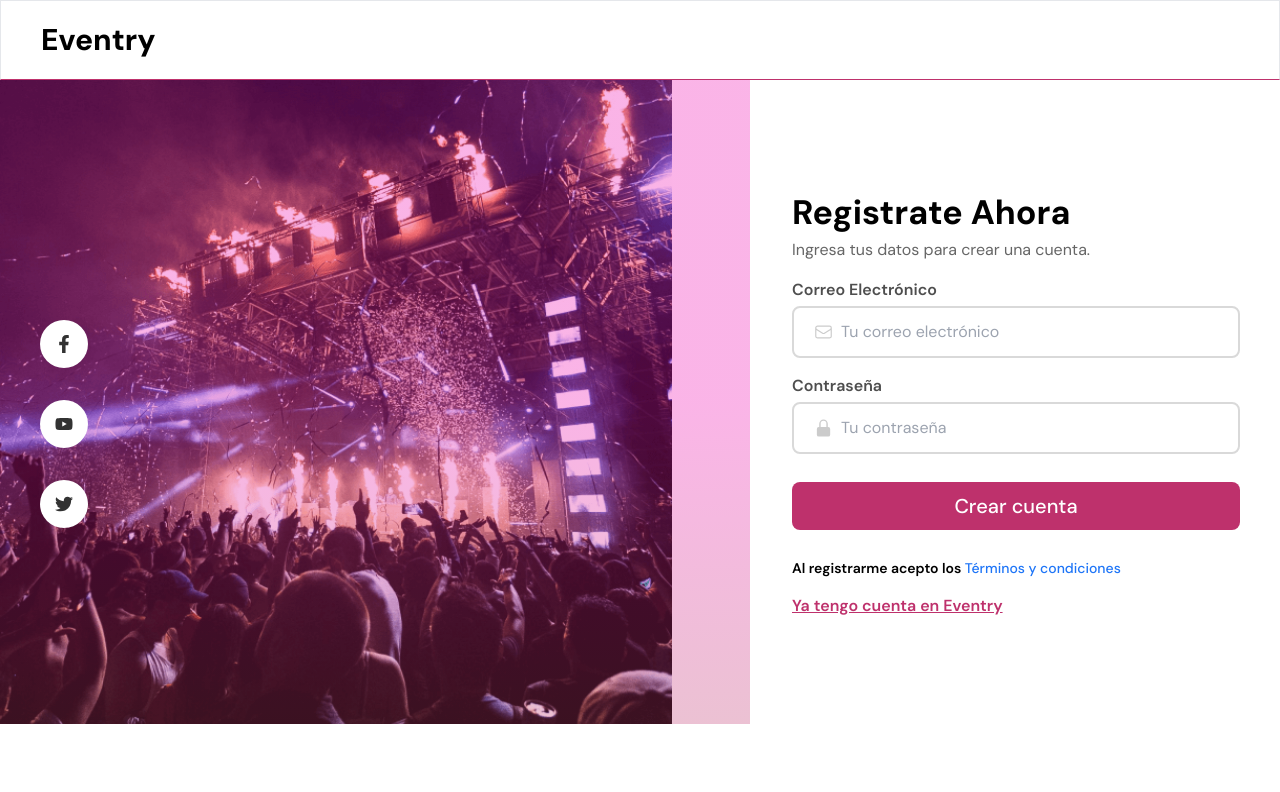
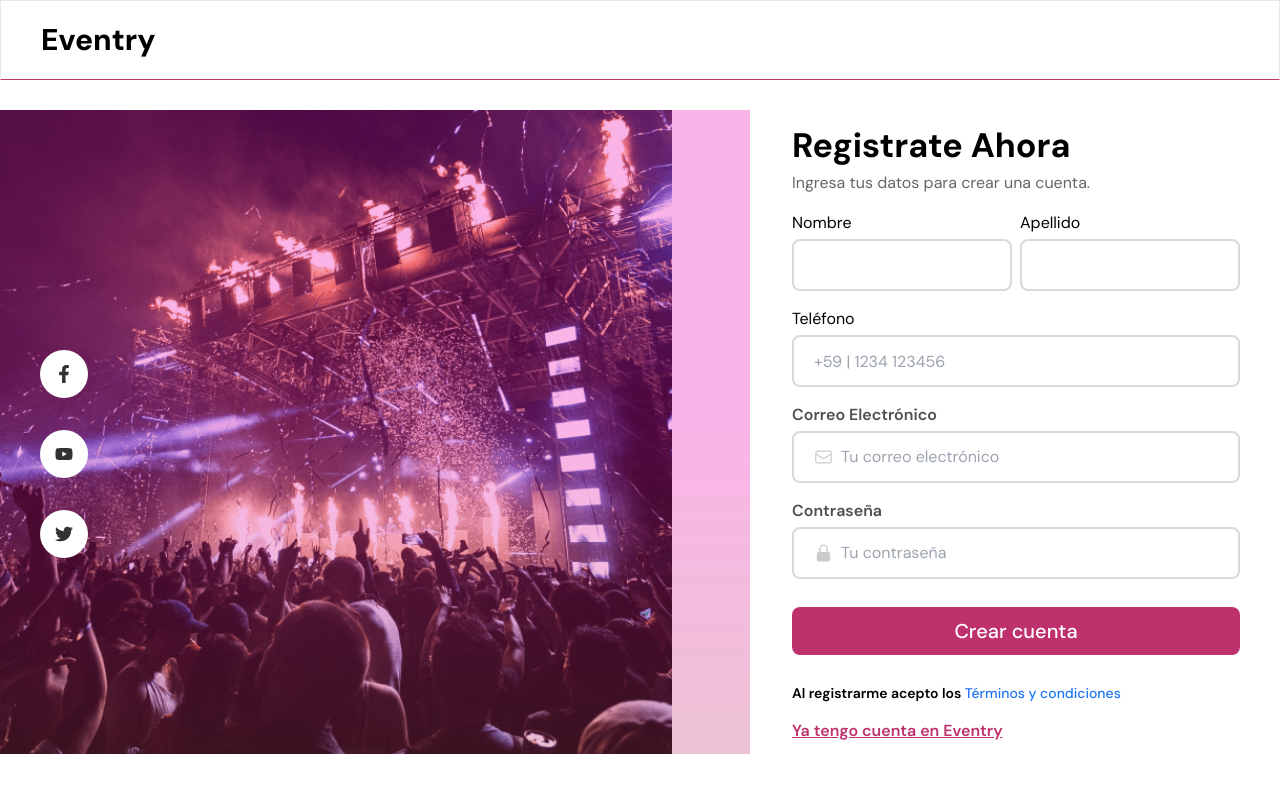
Before and after one commit to No-Country/S12-01-M-Node-React, a Next.js app in the folder frontend/: page /register in a window 1280 px wide. Shown: the top 792 px of the page. Built offline with nearby package versions, Linux system fonts and the light colour scheme.

Commit message:
fix: Register form submit

```diff
--- a/frontend/src/components/register/formRegister/FormRegister.tsx
+++ b/frontend/src/components/register/formRegister/FormRegister.tsx
@@ -3,10 +3,13 @@ import { roboto } from "@/assets/font";
 import { LockClosedIcon } from "@heroicons/react/20/solid";
 import { EnvelopeIcon } from "@heroicons/react/24/outline";
 import React from "react";
-import { useForm, SubmitHandler } from "react-hook-form";
+import { useForm } from "react-hook-form";
 
 interface RegisterFormInputs {
-  username: string;
+  nombre: string;
+  apellido: string;
+  telefono: string;
+  email: string;
   password: string;
 }
 
@@ -15,60 +18,90 @@ const RegisterForm: React.FC = () => {
     register,
     handleSubmit,
     formState: { errors },
+    reset,
   } = useForm<RegisterFormInputs>();
 
-  const onSubmit: SubmitHandler<RegisterFormInputs> = (data) => {
+  const onSubmit = (data: RegisterFormInputs) => {
     // Simula el proceso de inicio de sesión
     console.log("Datos de registro de usuario:", data);
+    reset();
   };
 
   return (
     <form
       onSubmit={handleSubmit(onSubmit)}
-      className={`flex flex-col gap-4 text-${roboto}`}
-    >
+      className={`flex flex-col gap-4 text-${roboto}`}>
+      <div className="flex gap-2">
+        <div className="flex flex-col w-full">
+          <label htmlFor="nombre">Nombre</label>
+          <input
+            type="text"
+            {...register("nombre", { required: true })}
+            className="h-10 rounded-lg border-2 w-full px-5 py-6 border-[#D9D9D9] mt-1 "
+            name="nombre"
+          />
+        </div>
+        <div className="flex flex-col w-full">
+          <label htmlFor="apellido">Apellido</label>
+          <input
+            type="text"
+            {...register("apellido", { required: true })}
+            className="h-10 rounded-lg border-2 w-full px-5 py-6 border-[#D9D9D9] mt-1 "
+            name="apellido"
+          />
+        </div>
+      </div>
       <div>
-        <label className="  text-[#4e4e4e] font-semibold" htmlFor="user">
-          {" "}
+        <label htmlFor="telefono">Teléfono</label>
+        <input
+          type="text"
+          {...register("telefono", { required: true })}
+          className="h-10 rounded-lg border-2 w-full px-5 py-6 border-[#D9D9D9] mt-1 "
+          placeholder="+59 | 1234 123456"
+          name="telefono"
+        />
+      </div>
+      <div>
+        <label
+          className="  text-[#4e4e4e] font-semibold"
+          htmlFor="user">
           Correo Electrónico
         </label>
         <div className="flex items-center h-10 rounded-lg border-2 w-full px-5 py-6 border-[#D9D9D9] mt-1">
           <EnvelopeIcon className="text-base w-5 h-5 opacity-20" />
           <input
-            type="gmail"
-            {...register("username", { required: true })}
+            type="email"
+            {...register("email", { required: true })}
             placeholder="Tu correo electrónico"
             className="ring-transparent ring-0 w-full focus:ring-0 focus:ring-transparent text-[#4e4e4e] outline-none pl-2 "
-            name="user"
+            name="email"
           />
         </div>
-        {errors.username && <p>Este campo es requerido</p>}
+        {errors.email && <p>Este campo es requerido</p>}
       </div>
       <div>
-        <label className="text-[#4e4e4e] font-semibold" htmlFor="pass">
+        <label
+          className="text-[#4e4e4e] font-semibold"
+          htmlFor="password">
           Contraseña
         </label>
-
         <div className="flex items-center h-10 rounded-lg border-2 w-full px-5 py-6 border-[#D9D9D9] mt-1">
           <LockClosedIcon className="text-base w-5 h-5 opacity-20" />
-
           <input
             type="password"
-            {...register("password", { required: true, minLength: 6 })}
+            {...register("password", { required: true })}
             placeholder="Tu contraseña"
             className="ring-transparent ring-0 w-full focus:ring-0 focus:ring-transparent text-[#4e4e4e] outline-none pl-2 "
-            name="pass"
+            name="password"
           />
         </div>
         {errors.password && (
           <p>La contraseña debe tener al menos 6 caracteres</p>
         )}
       </div>
-
       <button
         type="submit"
-        className="py-[10px] my-3 px-6 bg-[#be316c] hover:bg-[#cf4f85] duration-300 rounded-lg font-medium text-xl text-white"
-      >
+        className="py-[10px] my-3 px-6 bg-[#be316c] hover:bg-[#cf4f85] duration-300 rounded-lg font-medium text-xl text-white">
         Crear cuenta
       </button>
     </form>
--- a/frontend/src/helpers/interfaces.tsx
+++ b/frontend/src/helpers/interfaces.tsx
@@ -3,7 +3,7 @@ export interface Usuario {
   nombre: string;
   apellido: string;
   email: string;
-  password: string;
+  password?: string;
   telefono: string;
   favoritos?: string[];
   role: Role;
@@ -12,7 +12,6 @@ export interface Usuario {
 export enum Role {
   admin,
   user,
-  event_manager,
 }
 
 export interface Eventos {
--- a/frontend/src/store/loginStore.ts
+++ b/frontend/src/store/loginStore.ts
@@ -15,7 +15,6 @@ const useUser = create<UserState>()((set) => ({
       nombre: "",
       apellido: "",
       email: "",
-      password: "",
       telefono: "",
       favoritos: [],
       role: Role.user,
```
Also changed, not shown: frontend/src/components/register/Register.tsx (+4 -3 lines).
